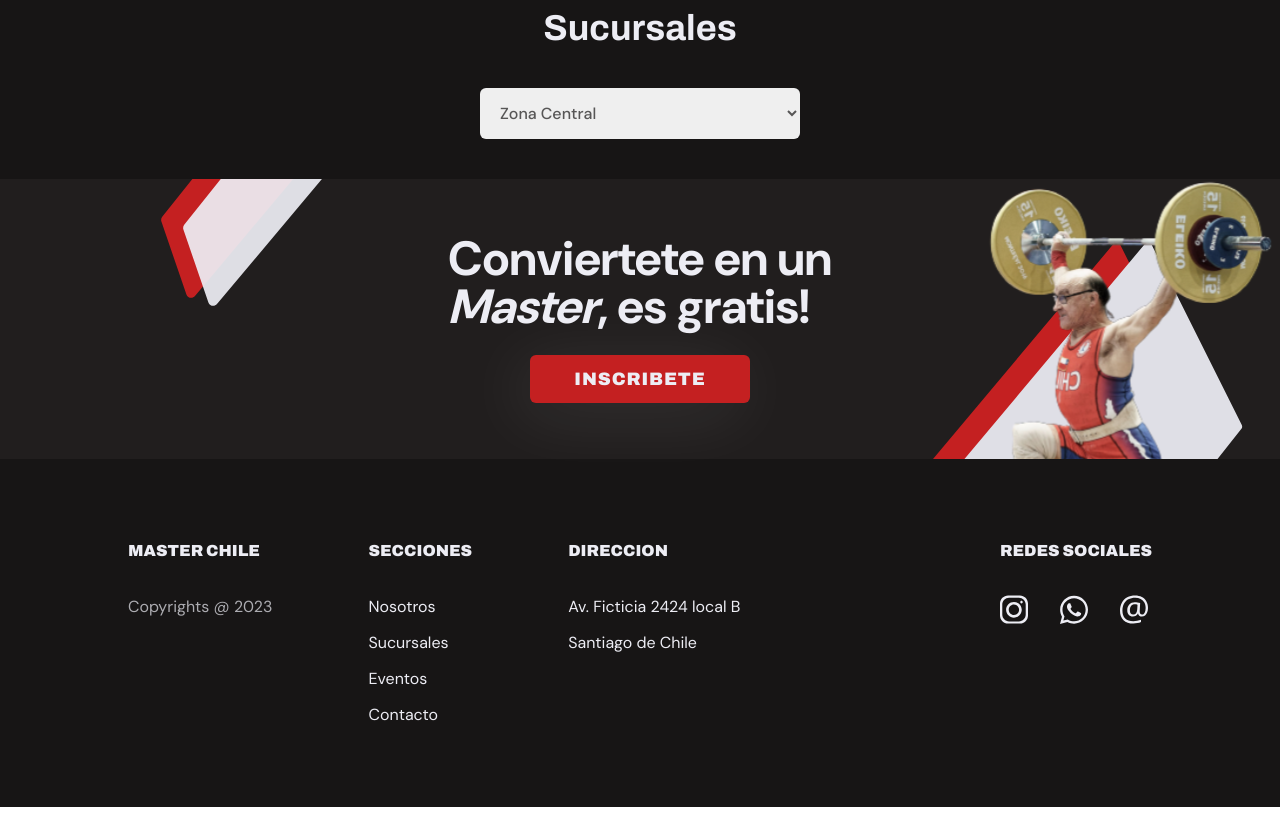
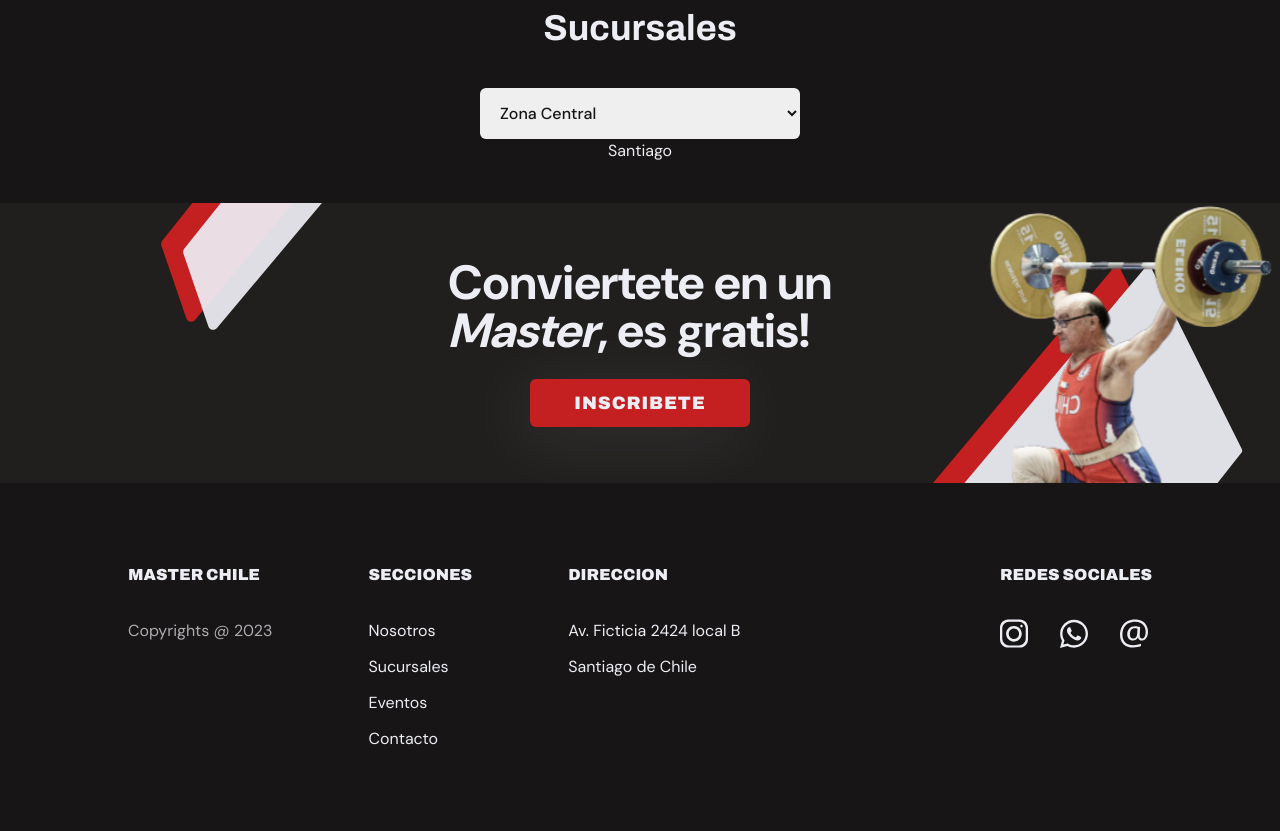
Before and after one commit to JooseMM/master-chile, an Angular app: page /inicio in a window 1280 px wide. Shown: the part 1520-2351 px from the top of the page. Before the commit the page ends 2327 px from the top, so only its background shows below. Built offline with nearby package versions, Linux system fonts and the light colour scheme.

Commit message:
minor markup

```diff
--- a/src/app/components/sucursales/sucursales.component.ts
+++ b/src/app/components/sucursales/sucursales.component.ts
@@ -5,11 +5,14 @@ import { Component } from '@angular/core';
   template: `
   <section class="bg-strong-black text-dimmed-white py-10 flex flex-col justify-center items-center">
     <h3 class="archivo-font font-bold mb-10 text-4xl">Sucursales</h3>
-      <select class="py-3.5 px-4 w-80 text-strong-black/70 font-medium rounded-md" [(ngModel)]="zonas" >
+      <select class="py-3.5 px-4 w-80 text-strong-black font-medium rounded-md" [(ngModel)]="zonas" >
         <option value="zona sur">Zona Sur</option>
         <option value="zona norte">Zona Norte</option>
         <option value="zona central">Zona Central</option>
       </select>
+  <div>
+    <button>Santiago</button>
+  </div>
   </section>
   `,
   styles: [
```
